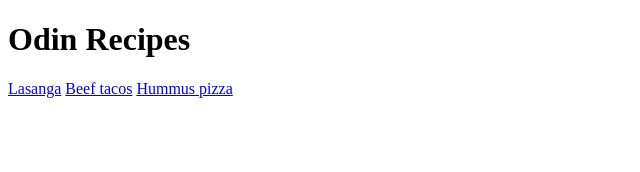
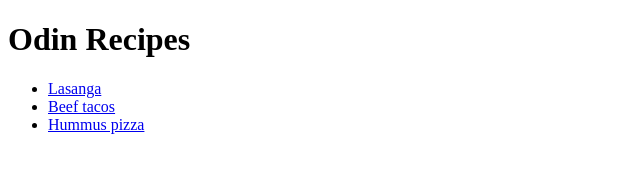
Before and after one commit to julio-juan/odin-recipes, a plain HTML site: page index.html in a window 1280 px wide. Shown: the whole page, without its empty margins (0-640 px from the left). Drawn offline with Linux system fonts and the light colour scheme.

Commit message:
unorder list recipies

```diff
--- a/index.html
+++ b/index.html
@@ -11,8 +11,10 @@
         <h1>
             Odin Recipes
         </h1>
-        <a href="./recipes/lasanga.html">Lasanga</a>
-        <a href="./recipes/beef-tacos.html">Beef tacos</a>
-        <a href="./recipes/hummus-pizza.html">Hummus pizza</a>
+        <ul>
+            <li><a href="./recipes/lasanga.html">Lasanga</a></li>
+            <li><a href="./recipes/beef-tacos.html">Beef tacos</a></li>
+            <li><a href="./recipes/hummus-pizza.html">Hummus pizza</a></li>
+        </ul>
     </body>
 </html>
```
